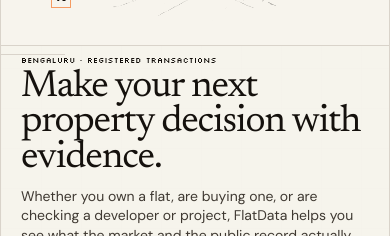
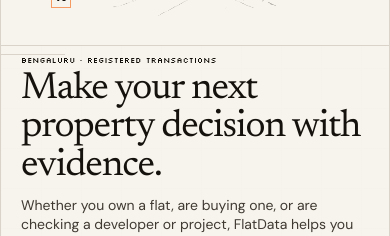
Before and after one commit to Photopilott/truesquare, a Next.js app: page / in a window 390 px wide. Shown: the part 416-652 px from the top of the page. Built offline with nearby package versions, Linux system fonts and the light colour scheme; no server answers.

Commit message:
Add breathing room to homepage headline

```diff
--- a/app/globals.css
+++ b/app/globals.css
@@ -154,6 +154,7 @@
 
 .ts-home-drafting-hero .ts-orb-hero-title {
   max-width: 720px;
+  line-height: 1.02;
 }
 
 .ts-home-drafting-hero .ts-orb-hero-copy {
@@ -367,7 +368,7 @@
   .ts-home-drafting-hero .ts-orb-hero-title {
     margin-bottom: 10px;
     font-size: clamp(34px, 9.8vw, 38px);
-    line-height: 0.94;
+    line-height: 1.02;
     letter-spacing: -0.03em;
   }
 
```
